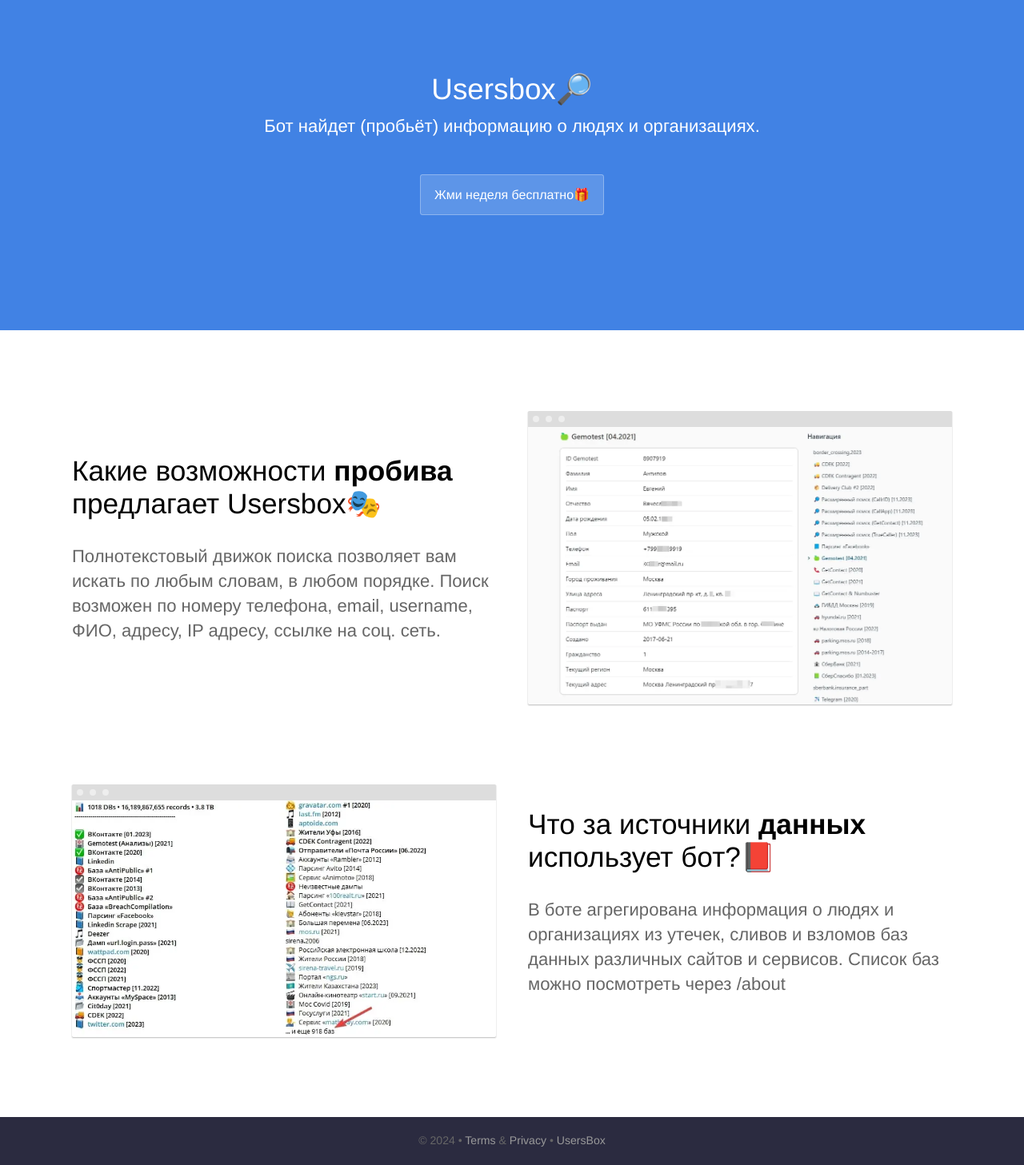
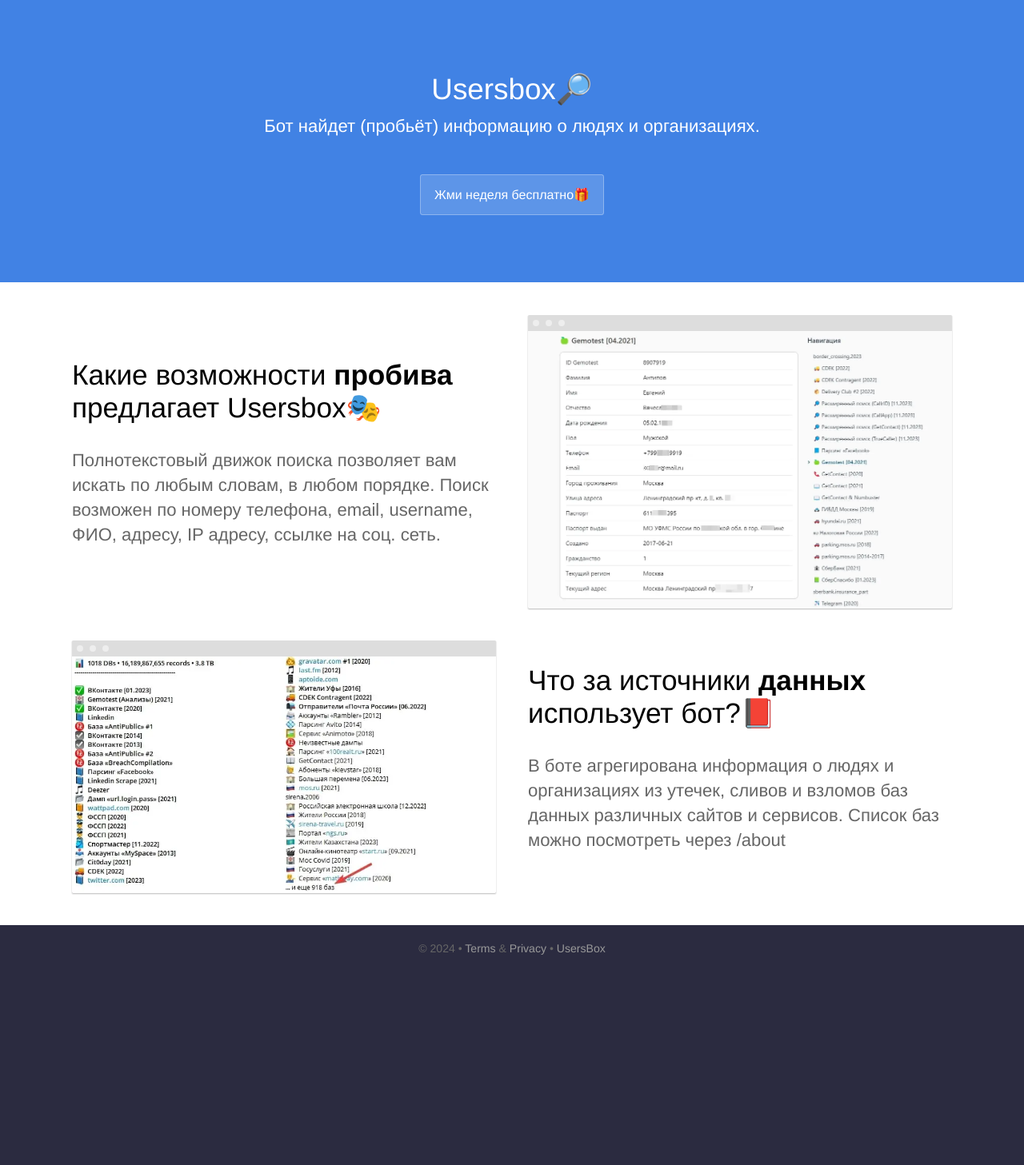
Before and after one commit to usersboxbot/usersboxbot.github.io, a Jekyll site: the page built from index.html, in a window 1280 px wide. Shown: the whole page at 80% size. Built offline with Jekyll 4.4.1, drawn with Linux system fonts in a browser that asks for light colours; after the commit the page ends 1217 px from its top, so only the background shows below that.

Commit message:
Update layout.scss

```diff
--- a/_sass/layout.scss
+++ b/_sass/layout.scss
@@ -69,7 +69,7 @@
 }
 
 section {
-	padding: 100px 0;
+	padding: 40px 0;
 }
 
 section + section {
```
